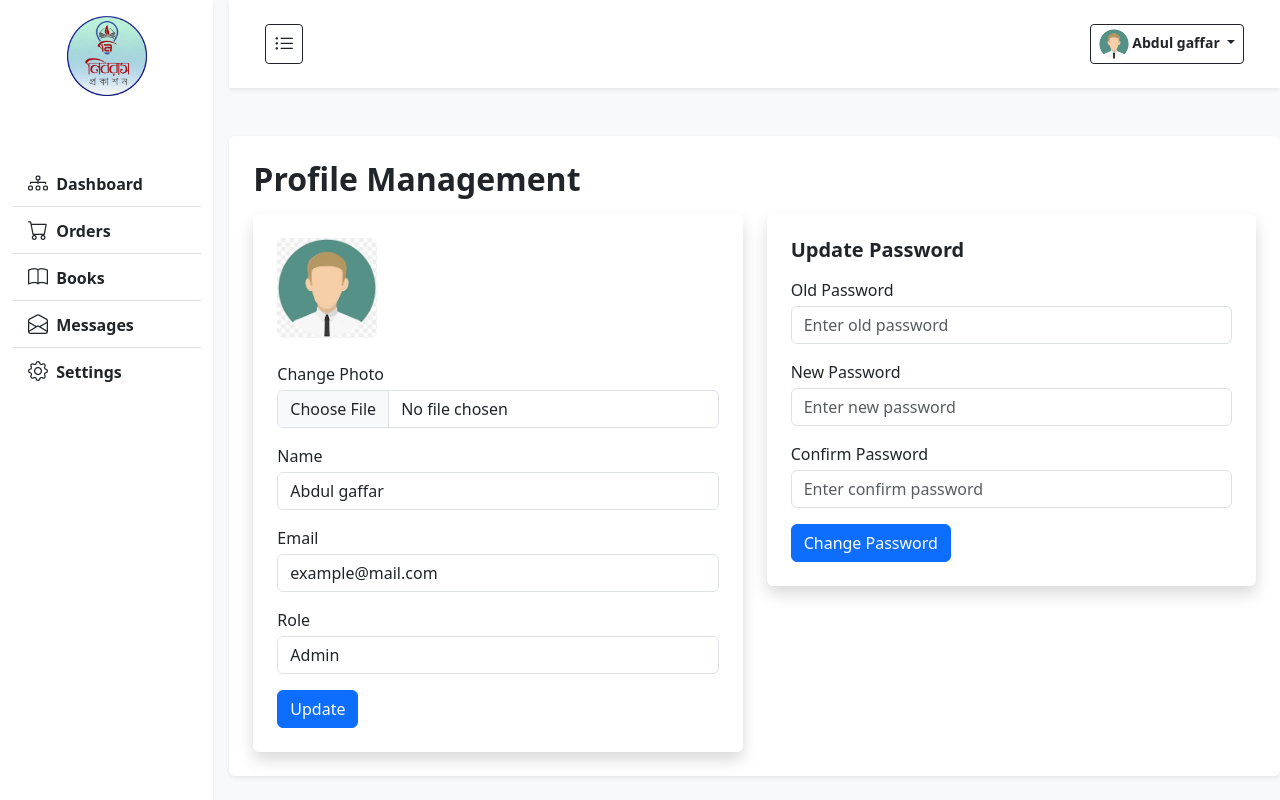
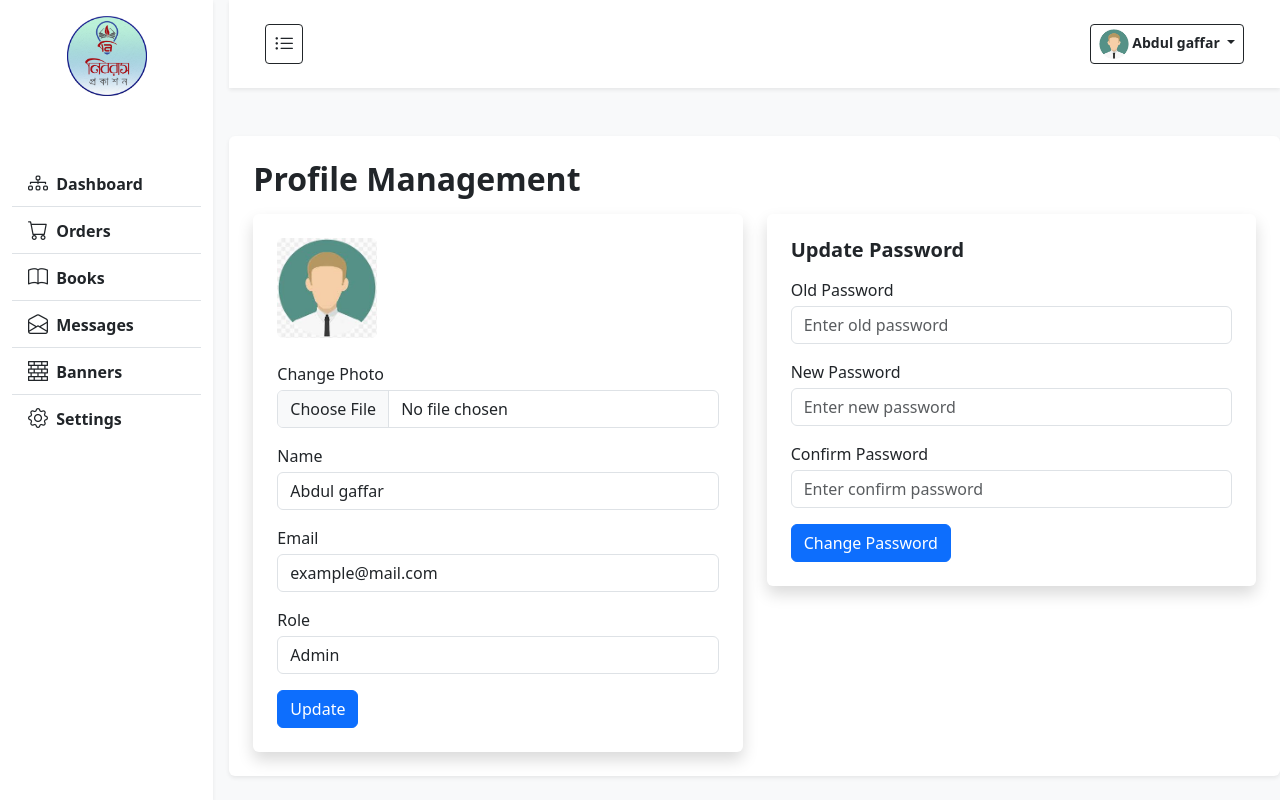
Before and after one commit to code-with-Rashed/book-store-template, a plain HTML site: page admin/profile.html in a window 1280 px wide. Drawn offline with nearby package versions, Linux system fonts and the light colour scheme.

Commit message:
link update

```diff
--- a/admin/profile.html
+++ b/admin/profile.html
@@ -42,7 +42,7 @@
                 </li>
                 <li class="list-group-item">
                   <a
-                    href="category.html"
+                    href="orders.html"
                     class="text-decoration-none fs-6 text-dark fw-bold text-capitalize d-block"
                   >
                     <i class="bi bi-cart fs-5 me-1"></i>
@@ -65,6 +65,15 @@
                   >
                     <i class="bi bi-envelope-open fs-5 me-1"></i>
                     Messages
+                  </a>
+                </li>
+                <li class="list-group-item">
+                  <a
+                    href="banners.html"
+                    class="text-decoration-none fs-6 text-dark fw-bold text-capitalize d-block"
+                  >
+                    <i class="bi bi-bricks fs-5 me-1"></i>
+                    Banners
                   </a>
                 </li>
                 <li class="list-group-item">
```
Also changed, not shown: admin/orders.html (+9 -0 lines).
